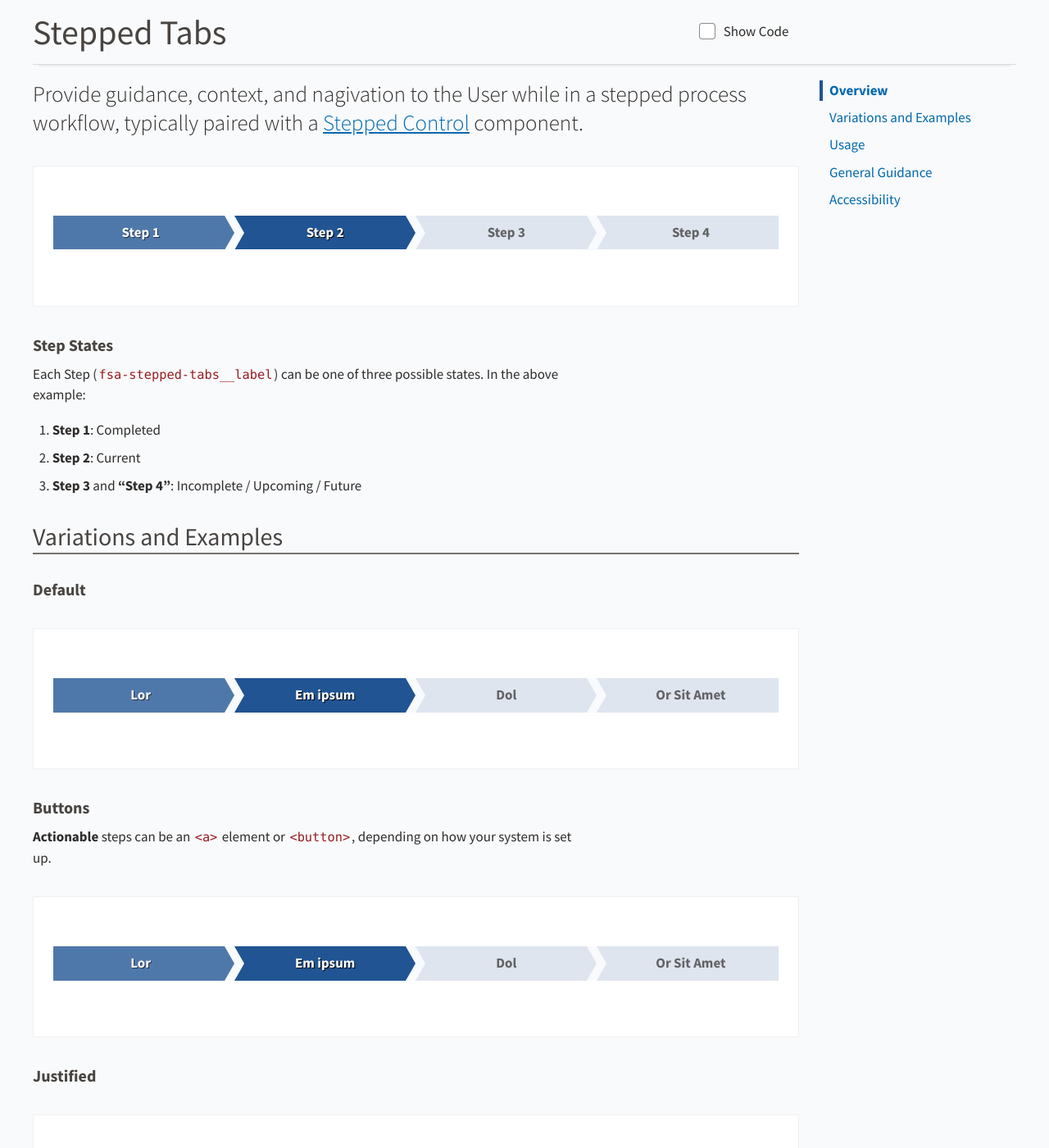
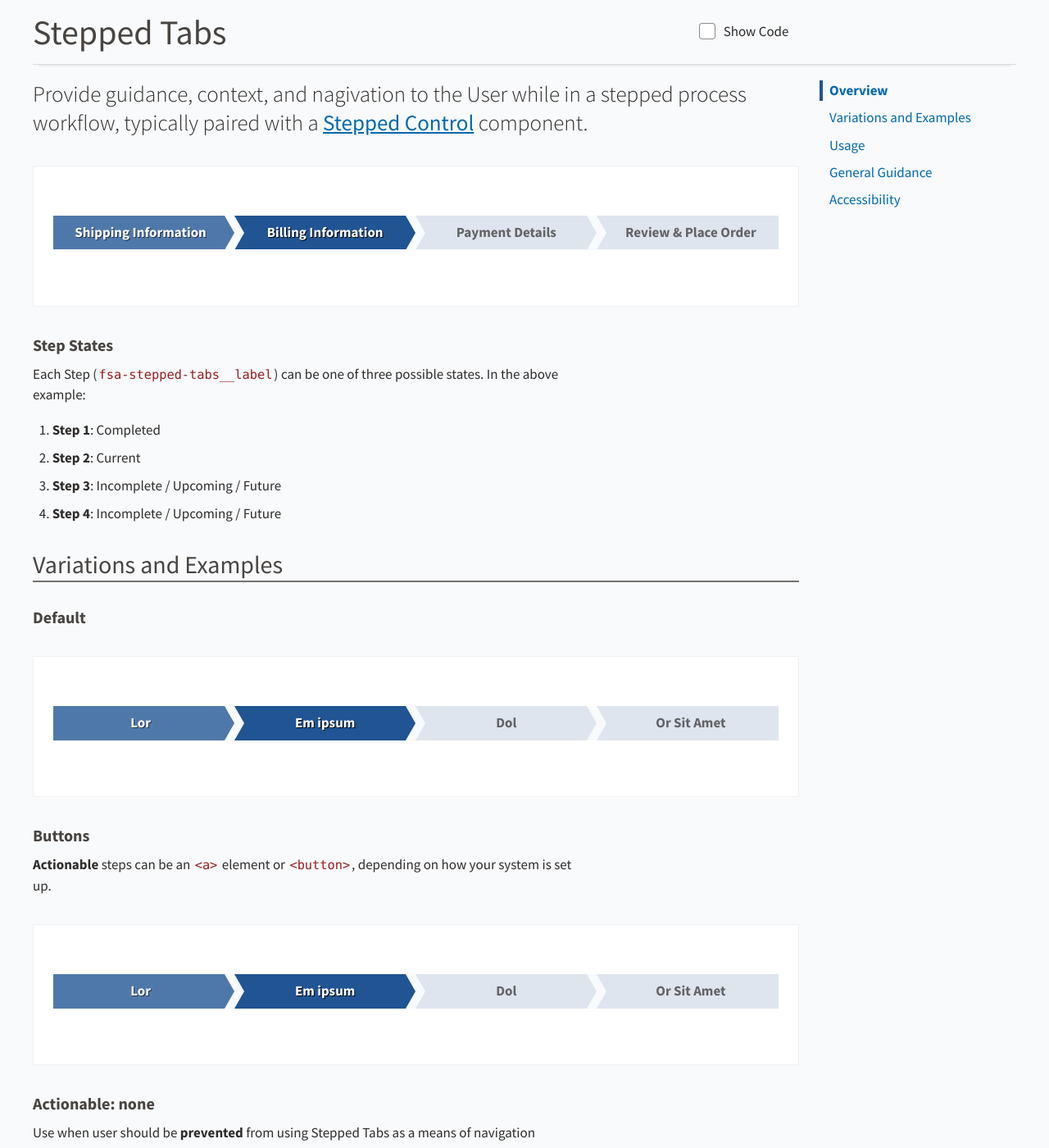
Before and after one commit to USDA-FSA/fsa-design-system, a Jekyll site: the page built from components/stepped-tabs/index.md, in a window 1280 px wide and 1400 px high, scrolled down 304 px. Shown: the whole window at 82% size. Built offline with Jekyll 4.4.1, drawn with Linux system fonts in a browser that asks for light colours.

Commit message:
Stepped Tabs updates from fsa-style@2.3.3 [closes #260]

````diff
--- a/components/stepped-tabs/index.md
+++ b/components/stepped-tabs/index.md
@@ -2,7 +2,7 @@
 layout: page
 parent: "Components"
 title: "Stepped Tabs"
-intro: "Provide guidance, context, and nagivation to the User while in a stepped process workflow, typically paired with a <a href=\"../stepped-control/\">Stepped Control</a> component."
+intro: "Provide guidance, context, and nagivation to the User while in a stepped process workflow, typically paired with a <strong><a href=\"../stepped-control/\">Stepped Control</a></strong> component."
 jump_menu: true
 ---
 
@@ -13,22 +13,22 @@
         <ol class="fsa-stepped-tabs__list">
           <li class="fsa-stepped-tabs__item">
             <a class="fsa-stepped-tabs__label fsa-stepped-tabs__label--complete" href="link.html">
-              <span class="fsa-stepped-tabs__text">Step 1</span>
+              <span class="fsa-stepped-tabs__text">Shipping Information</span>
             </a>
           </li>
           <li class="fsa-stepped-tabs__item">
             <a class="fsa-stepped-tabs__label fsa-stepped-tabs__label--active" href="link.html" aria-current="true">
-              <span class="fsa-stepped-tabs__text">Step 2</span>
+              <span class="fsa-stepped-tabs__text">Billing Information</span>
             </a>
           </li>
           <li class="fsa-stepped-tabs__item">
             <span class="fsa-stepped-tabs__label fsa-stepped-tabs__label--incomplete">
-              <span class="fsa-stepped-tabs__text">Step 3</span>
+              <span class="fsa-stepped-tabs__text">Payment Details</span>
             </span>
           </li>
           <li class="fsa-stepped-tabs__item">
             <span class="fsa-stepped-tabs__label fsa-stepped-tabs__label--incomplete">
-              <span class="fsa-stepped-tabs__text">Step 4</span>
+              <span class="fsa-stepped-tabs__text">Review & Place Order</span>
             </span>
           </li>
         </ol>
@@ -43,7 +43,8 @@
 
 1. **Step 1**: Completed
 1. **Step 2**: Current
-1. **Step 3** and **"Step 4"**: Incomplete / Upcoming / Future
+1. **Step 3**: Incomplete / Upcoming / Future
+1. **Step 4**: Incomplete / Upcoming / Future
 
 ## Variations and Examples
 
@@ -157,69 +158,6 @@
           <button class="fsa-stepped-tabs__label fsa-stepped-tabs__label--active" type="button" aria-current="true">
             <span class="fsa-stepped-tabs__text">Em ipsum</span>
           </button>
-        </li>
-        <li class="fsa-stepped-tabs__item">
-          <span class="fsa-stepped-tabs__label fsa-stepped-tabs__label--incomplete">
-            <span class="fsa-stepped-tabs__text">Dol</span>
-          </span>
-        </li>
-        <li class="fsa-stepped-tabs__item">
-          <span class="fsa-stepped-tabs__label fsa-stepped-tabs__label--incomplete">
-            <span class="fsa-stepped-tabs__text">Or Sit Amet</span>
-          </span>
-        </li>
-      </ol>
-    </div>
-  </div>
-</nav>
-```
-
-### Justified
-
-<div class="ds-preview">
-  <nav aria-label="Breadcrumbs">
-    <div class="fsa-stepped-tabs fsa-stepped-tabs--justified">
-      <div class="fsa-stepped-tabs__bd">
-        <ol class="fsa-stepped-tabs__list">
-          <li class="fsa-stepped-tabs__item">
-            <a class="fsa-stepped-tabs__label fsa-stepped-tabs__label--complete" href="link.html">
-              <span class="fsa-stepped-tabs__text">Lor</span>
-            </a>
-          </li>
-          <li class="fsa-stepped-tabs__item">
-            <a class="fsa-stepped-tabs__label fsa-stepped-tabs__label--active" href="link.html" aria-current="true">
-              <span class="fsa-stepped-tabs__text">Em ipsum</span>
-            </a>
-          </li>
-          <li class="fsa-stepped-tabs__item">
-            <span class="fsa-stepped-tabs__label fsa-stepped-tabs__label--incomplete">
-              <span class="fsa-stepped-tabs__text">Dol</span>
-            </span>
-          </li>
-          <li class="fsa-stepped-tabs__item">
-            <span class="fsa-stepped-tabs__label fsa-stepped-tabs__label--incomplete">
-              <span class="fsa-stepped-tabs__text">Or Sit Amet</span>
-            </span>
-          </li>
-        </ol>
-      </div>
-    </div>
-  </nav>
-</div>
-```html
-<nav aria-label="Breadcrumbs">
-  <div class="fsa-stepped-tabs fsa-stepped-tabs--justified">
-    <div class="fsa-stepped-tabs__bd">
-      <ol class="fsa-stepped-tabs__list">
-        <li class="fsa-stepped-tabs__item">
-          <a class="fsa-stepped-tabs__label fsa-stepped-tabs__label--complete" href="link.html">
-            <span class="fsa-stepped-tabs__text">Lor</span>
-          </a>
-        </li>
-        <li class="fsa-stepped-tabs__item">
-          <a class="fsa-stepped-tabs__label fsa-stepped-tabs__label--active" href="link.html" aria-current="true">
-            <span class="fsa-stepped-tabs__text">Em ipsum</span>
-          </a>
         </li>
         <li class="fsa-stepped-tabs__item">
           <span class="fsa-stepped-tabs__label fsa-stepped-tabs__label--incomplete">
````
